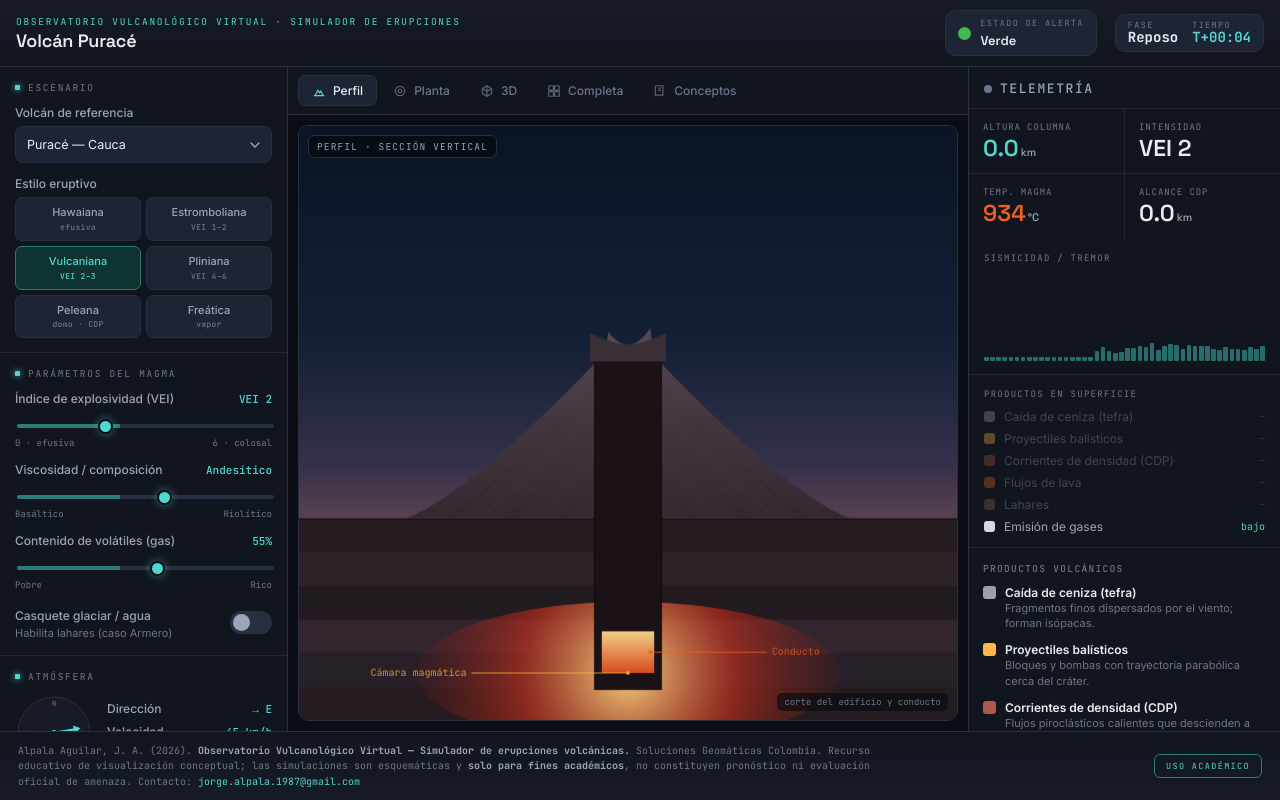
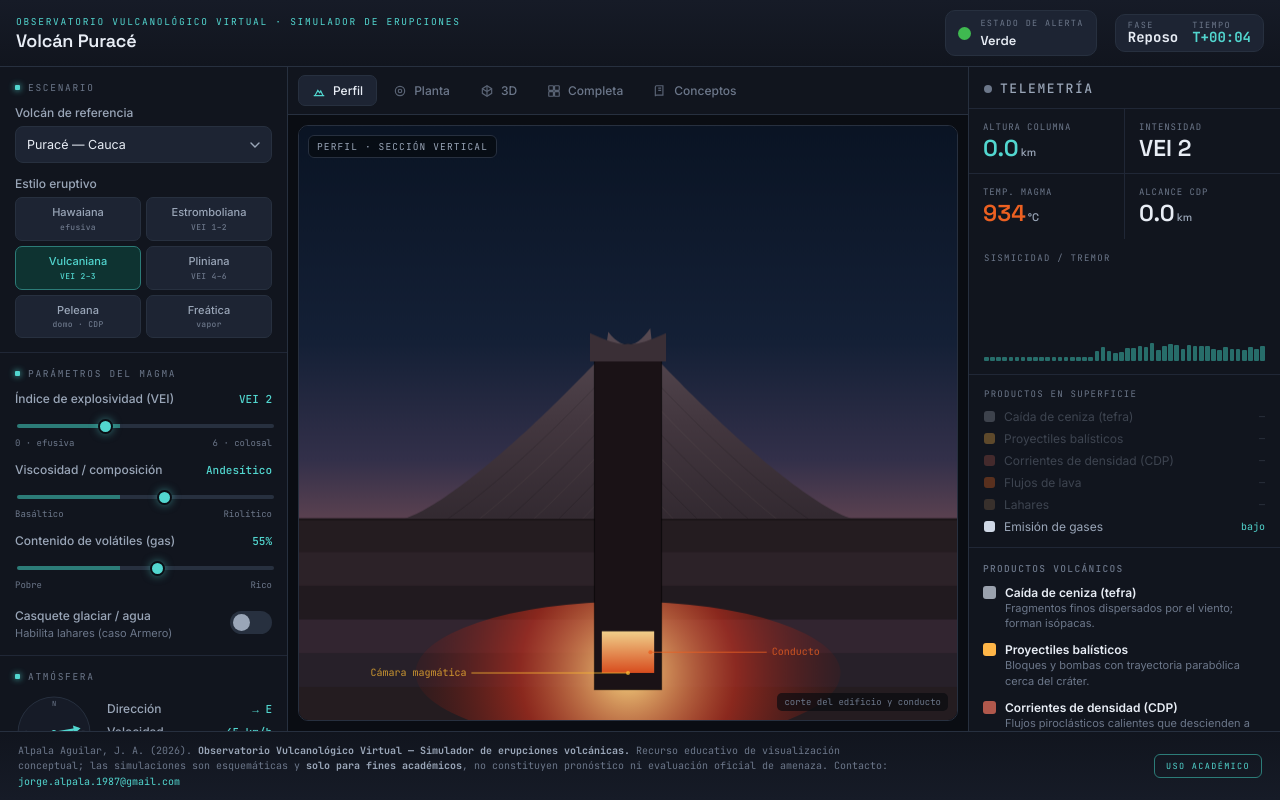
Before and after one commit to jorgealpala/observatorio-vulcanologico-virtual, a plain HTML site: page index.html in a window 1280 px wide. Drawn offline with nearby package versions, Linux system fonts and the light colour scheme.

Commit message:
Add files via upload

```diff
--- a/index.html
+++ b/index.html
@@ -535,7 +535,7 @@ input[type=range]::-moz-range-thumb{width:15px;height:15px;border-radius:50%;bac
 
   <footer class="cite">
     <div class="cite__txt">
-      Alpala Aguilar, J. A. (2026). <b>Observatorio Vulcanológico Virtual — Simulador de erupciones volcánicas.</b> Soluciones Geomáticas Colombia. Recurso educativo de visualización conceptual; las simulaciones son esquemáticas y <b>solo para fines académicos</b>, no constituyen pronóstico ni evaluación oficial de amenaza. Contacto: <a href="mailto:jorge.alpala.1987@gmail.com" style="color:var(--signal);text-decoration:none">jorge.alpala.1987@gmail.com</a>
+      Alpala Aguilar, J. A. (2026). <b>Observatorio Vulcanológico Virtual — Simulador de erupciones volcánicas.</b> Recurso educativo de visualización conceptual; las simulaciones son esquemáticas y <b>solo para fines académicos</b>, no constituyen pronóstico ni evaluación oficial de amenaza. Contacto: <a href="mailto:jorge.alpala.1987@gmail.com" style="color:var(--signal);text-decoration:none">jorge.alpala.1987@gmail.com</a>
     </div>
     <span class="cite__badge">Uso académico</span>
   </footer>
```
